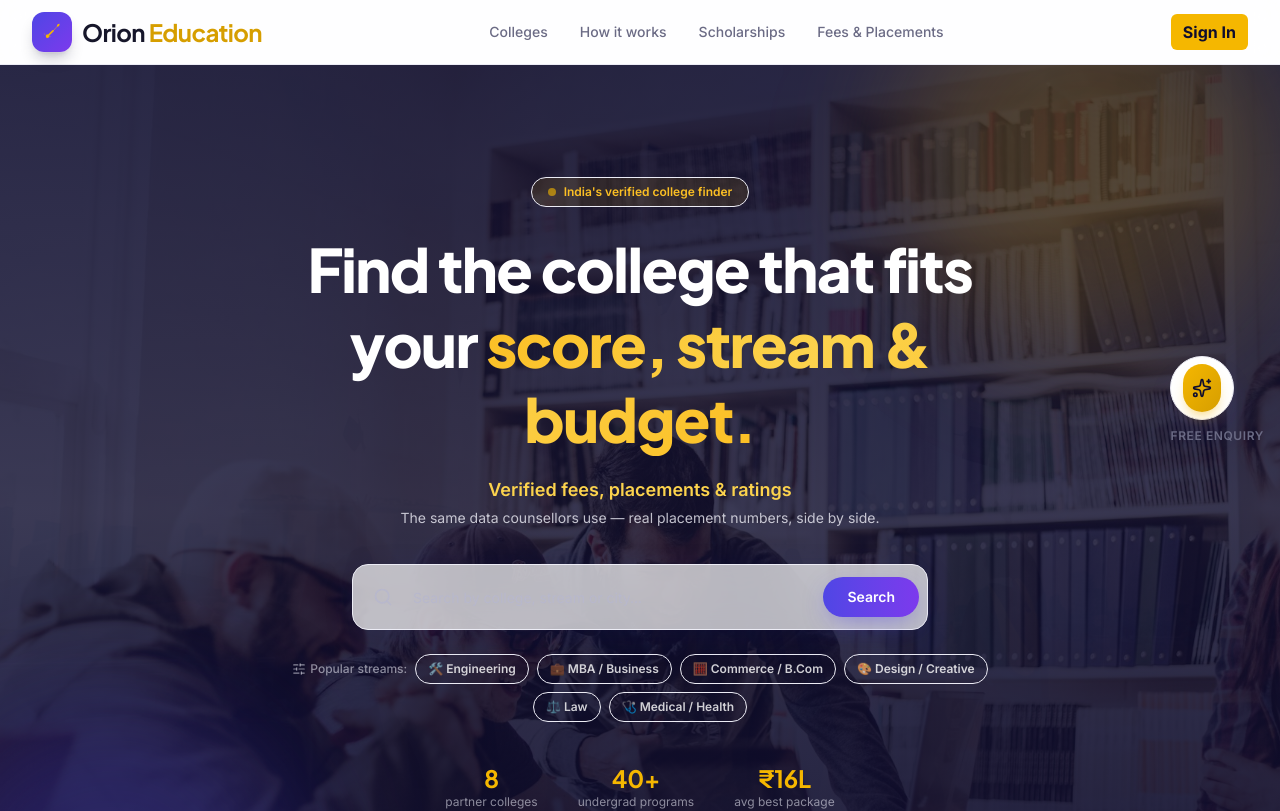
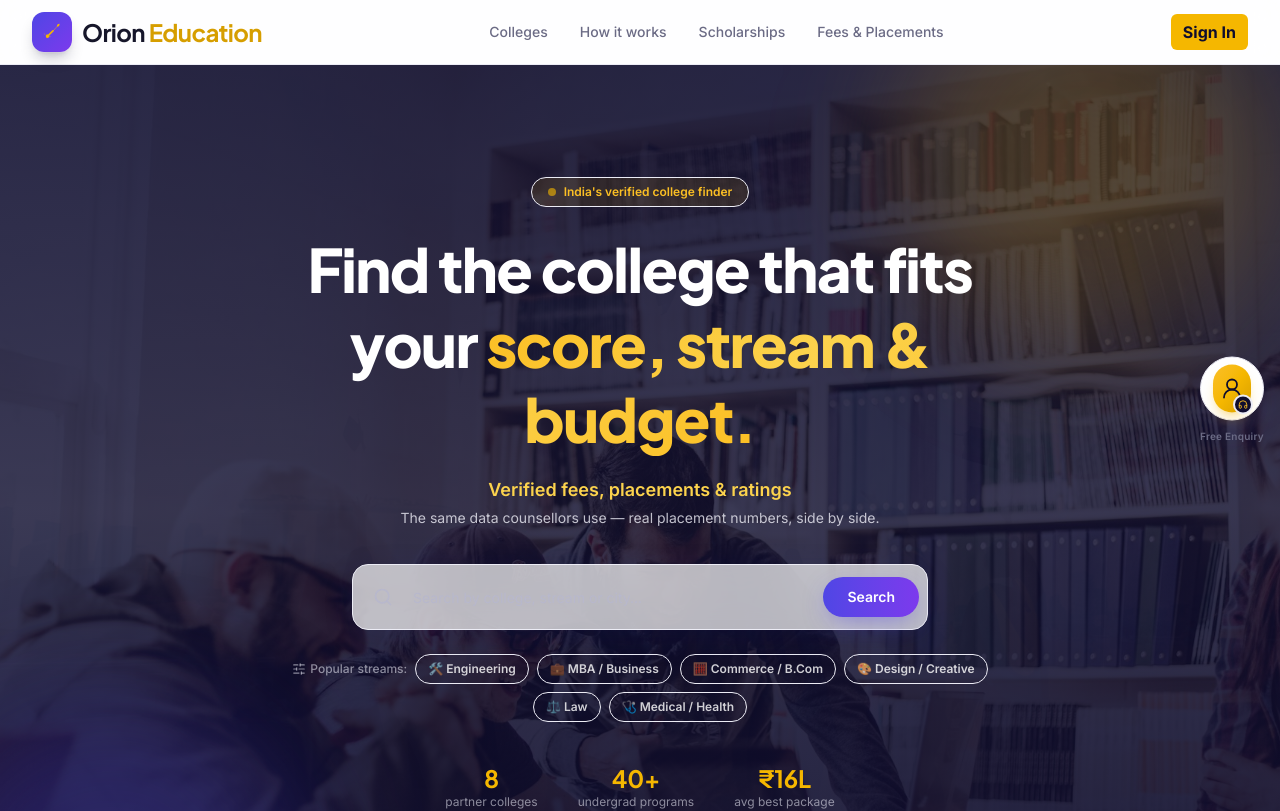
Before and after one commit to peeeooosss/Orion-education, a Next.js app: page / in a window 1280 px wide. Shown: the top 811 px of the page. Built offline with nearby package versions, Linux system fonts and the light colour scheme.

Commit message:
feat: add counselor avatar to Free Enquiry widget

```diff
--- a/src/components/homepage/GlobalEnquiryWidget.tsx
+++ b/src/components/homepage/GlobalEnquiryWidget.tsx
@@ -1,7 +1,7 @@
 "use client";
 
 import { useState } from "react";
-import { Sparkles } from "lucide-react";
+import { Headphones, UserRound } from "lucide-react";
 import { cn } from "@/lib/utils";
 import { GlobalEnquiryModal } from "./GlobalEnquiryModal";
 
@@ -21,12 +21,15 @@ export function GlobalEnquiryWidget() {
           )}
           aria-label="Free Enquiry"
         >
-          <div className="flex h-12 w-12 items-center justify-center rounded-full bg-gradient-to-br from-gold-500 to-gold-600 text-brand-950 shadow-lg shadow-gold-500/30">
-            <Sparkles className="h-5 w-5" />
+          <div className="relative flex h-12 w-12 items-center justify-center rounded-full bg-gradient-to-br from-gold-400 via-gold-500 to-gold-600 text-brand-950 shadow-lg shadow-gold-500/30">
+            <UserRound className="h-6 w-6" strokeWidth={1.8} />
+            <span className="absolute -bottom-0.5 -right-0.5 flex h-5 w-5 items-center justify-center rounded-full border-2 border-white bg-brand-950 text-gold-400">
+              <Headphones className="h-2.5 w-2.5" strokeWidth={2.2} />
+            </span>
           </div>
         </button>
         <div className="mt-2 text-center">
-          <span className="block text-xs font-semibold uppercase tracking-wider text-surface-600">
+          <span className="block text-[10px] font-semibold tracking-wide text-surface-600">
             Free Enquiry
           </span>
         </div>
@@ -44,11 +47,16 @@ export function GlobalEnquiryWidget() {
           )}
           aria-label="Free Enquiry"
         >
-          <div className="flex h-10 w-10 items-center justify-center rounded-full bg-gradient-to-br from-gold-500 to-gold-600 text-brand-950 shadow-lg shadow-gold-500/30">
-            <Sparkles className="h-4 w-4" />
+          <div className="relative flex h-10 w-10 items-center justify-center rounded-full bg-gradient-to-br from-gold-400 via-gold-500 to-gold-600 text-brand-950 shadow-lg shadow-gold-500/30">
+            <UserRound className="h-5 w-5" strokeWidth={1.8} />
+            <span className="absolute -bottom-0.5 -right-0.5 flex h-4 w-4 items-center justify-center rounded-full border-2 border-white bg-brand-950 text-gold-400">
+              <Headphones className="h-2 w-2" strokeWidth={2.2} />
+            </span>
           </div>
-          <span className="sr-only">Free Enquiry</span>
         </button>
+        <span className="mt-1 block text-center text-[9px] font-semibold tracking-wide text-surface-600">
+          Free Enquiry
+        </span>
       </div>
 
       <GlobalEnquiryModal open={open} onOpenChange={setOpen} />
```
